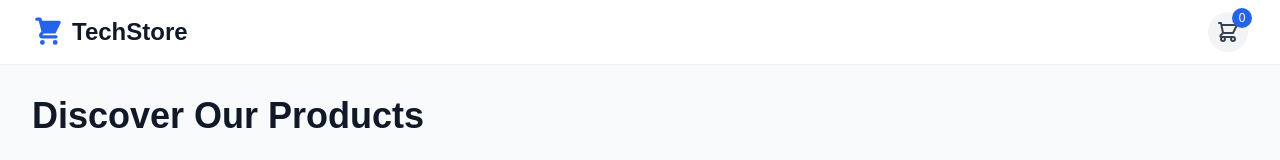
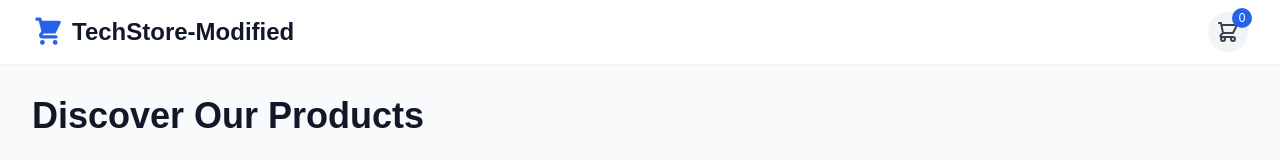
Before and after one commit to Monalishamona/jenkins-test, a React (Create React App) app: page / in a window 1280 px wide. Shown: the top 160 px of the page. Built offline with nearby package versions, Linux system fonts and the light colour scheme.

Commit message:
Update App.js

```diff
--- a/src/App.js
+++ b/src/App.js
@@ -100,7 +100,7 @@
               <svg xmlns="http://www.w3.org/2000/svg" className="h-8 w-8 text-blue-600 mr-2" viewBox="0 0 20 20" fill="currentColor">
                 <path d="M3 1a1 1 0 000 2h1.22l.305 1.222a.997.997 0 00.01.042l1.358 5.43-.893.892C3.74 11.846 4.632 14 6.414 14H15a1 1 0 000-2H6.414l1-1H14a1 1 0 00.894-.553l3-6A1 1 0 0017 3H6.28l-.31-1.243A1 1 0 005 1H3zM16 16.5a1.5 1.5 0 11-3 0 1.5 1.5 0 013 0zM6.5 18a1.5 1.5 0 100-3 1.5 1.5 0 000 3z" />
               </svg>
-              TechStore
+              TechStore-Modified
             </h1>
             <button
               onClick={() => setShowCart(true)}
```
